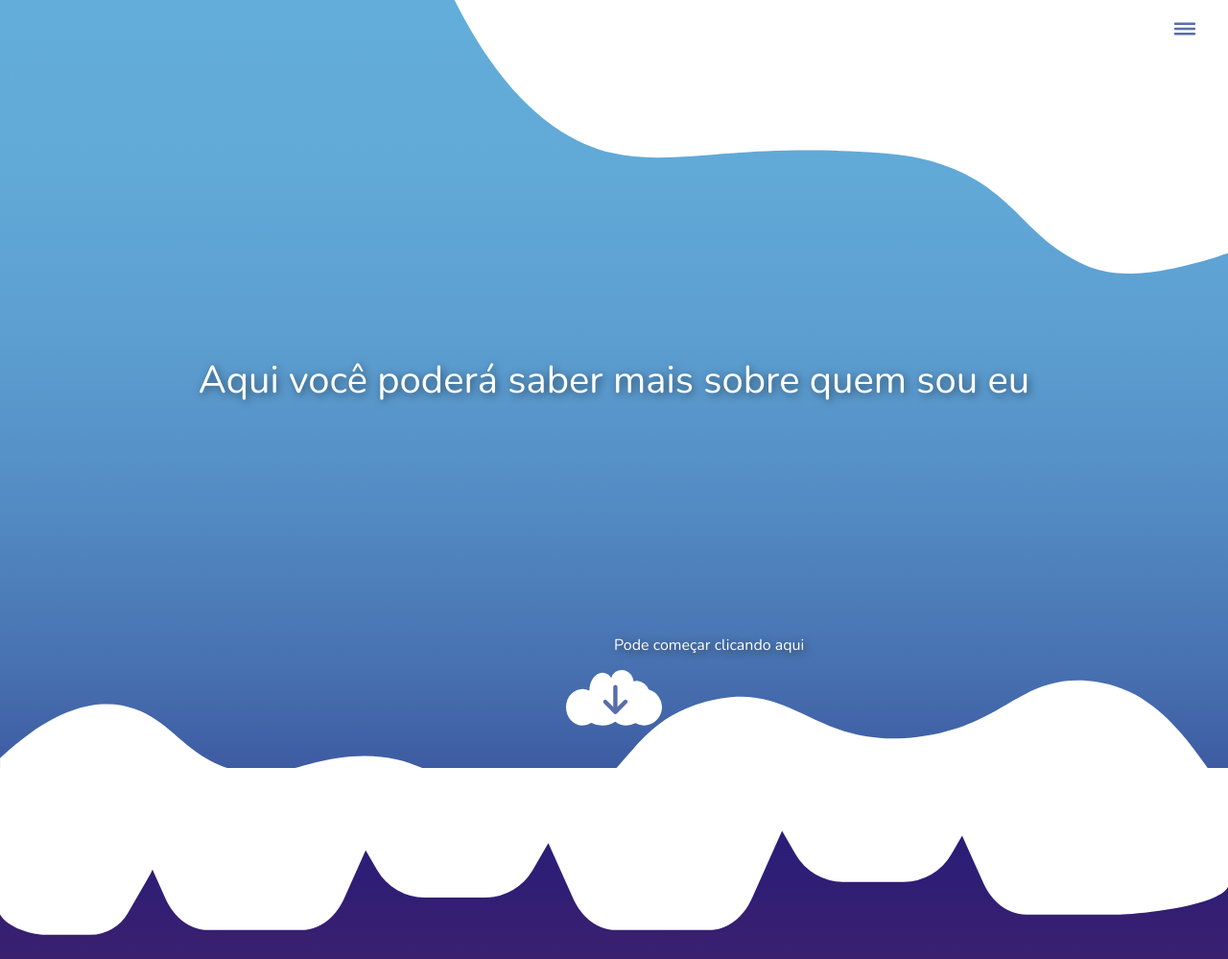
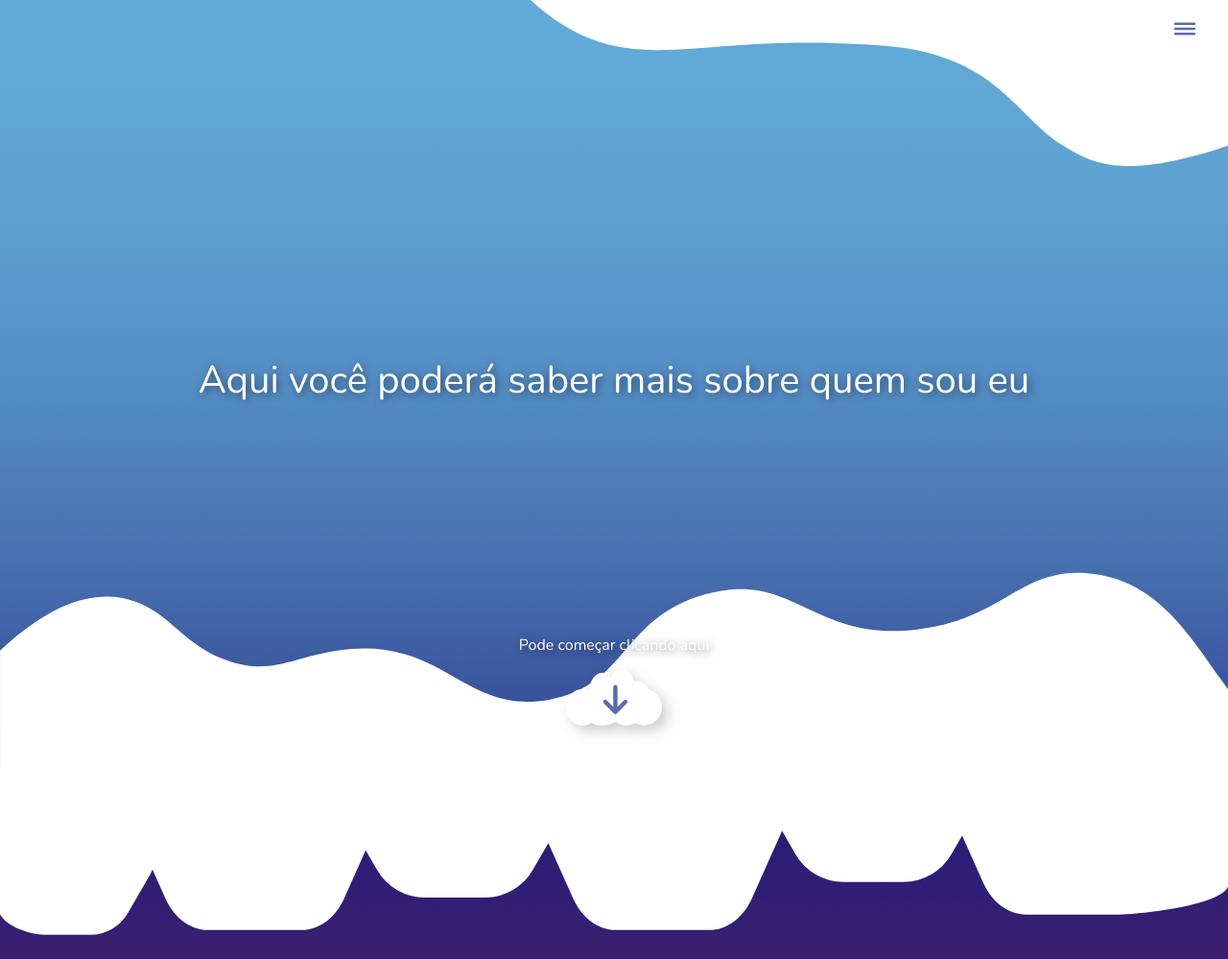
Before and after one commit to italloleon/euitallo, a PHP site: page / in a window 1280 px wide. Shown: the top 999 px of the page at 96% size. Run offline with PHP 8.4, Linux system fonts and the light colour scheme; some libraries are stand-ins or nearby versions.

Commit message:
Add files via upload

```diff
--- a/main.css
+++ b/main.css
@@ -13,13 +13,17 @@ a:link{
 }
 .guia{
     bottom: 100px;
-    left: 50%
+}
+.nuvemzinha{
+    webkit-filter: drop-shadow(6px 6px 7px rgba(0,0,0,0.2));
+    filter: drop-shadow(6px 6px 7px rgba(0,0,0,0.2));
 }
 .total1{
     height: 100%;
     width: 100%;
     background: url("bg.svg") no-repeat;
     background-size: cover;
+    background-position: center 70%;
 }
 @media (max-width: 700px) {
     .total1{
@@ -30,18 +34,15 @@ a:link{
         width: 60px;
         bottom: 40px;
         z-index: 1;
-        left: 50%
     }
     .guia{
         bottom: 60px;
-        left: 50%
     }
 }
 @media (min-width: 701px) {
     .nuvemnext{
         width: 100px;
         bottom: 40px;
-        left: 50%
         z-index: 1;
     }
 }
```
